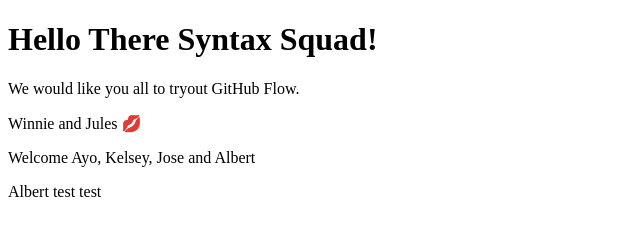
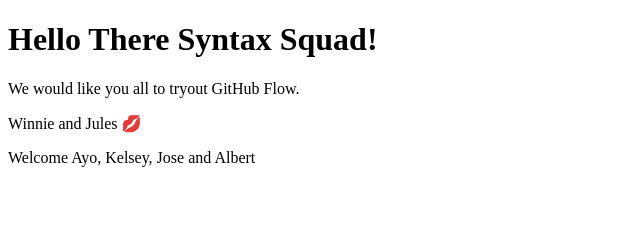
Before and after one commit to julesgsmith/githubflow-test, a plain HTML site: page index.html in a window 1280 px wide. Shown: the whole page, without its empty margins (0-640 px from the left). Drawn offline with Linux system fonts and the light colour scheme.

Commit message:
albert test 3

```diff
--- a/index.html
+++ b/index.html
@@ -11,7 +11,6 @@
       <p>We would like you all to tryout GitHub Flow.</p>
       <p>Winnie and Jules 💋</p>
       <p>Welcome Ayo, Kelsey, Jose and Albert</p>
-      <p>Albert test test</p>
     </div>
   </body>
 </html>
```
